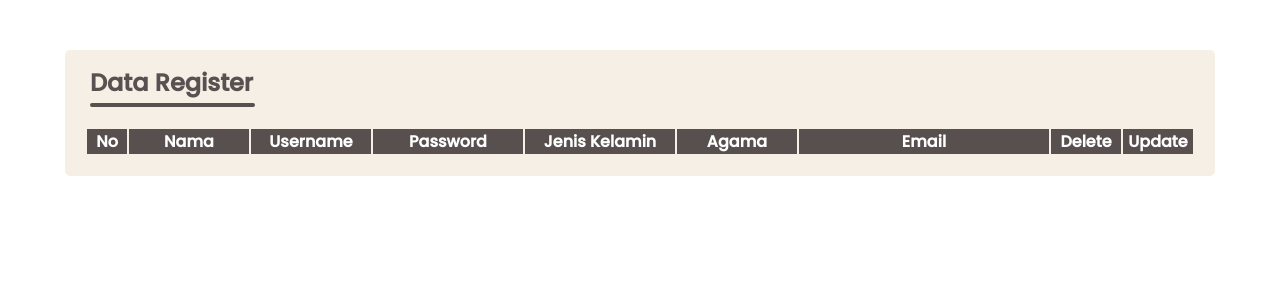
After one commit to Azzor-Aja/J-Pweb, a PHP site: page /php/table.php in a window 1280 px wide. The commit adds this page. Shown: the top 300 px of the page. Run offline with PHP 8.4, Linux system fonts and the light colour scheme; data that the repository does not hold is empty.

Commit message:
New Updates

```diff
--- a/css/pweb.css
+++ b/css/pweb.css
@@ -22,20 +22,31 @@
     width: 100%;
     display: flex;
     flex-direction: column;
-    margin-top: 100px;
+    justify-content: center;
+    align-items: center;
+    margin-top: 50px;
+}
+
+.data-in .content {
+    width: 1150px;
+    background-color: rgba(222, 196, 163, 0.27);
+    padding: 10px 0 20px 0;
+    border-radius: 5px;
 }
 
 .data-in .title {
     display: flex;
-    justify-content: center;
-    align-items: center;
+    align-items: start;
     flex-direction: column;
     margin-bottom: 5px;
+    margin : 5px 0 0 25px;
+    color: rgba(59, 54, 54, 0.850);
 }
 
 .data-in .garis {
-    padding: 2px 70px 2px 110px;
-    background-color: rgb(68, 70, 70);
+    margin-top: 3px;
+    padding: 2px 70px 2px 95px;
+    background-color: rgba(59, 54, 54, 0.850);
     border-radius: 10px;
 }
 
@@ -48,9 +59,9 @@
 th .fa-xmark {
     color: red;
     border: 3px solid rgb(249, 172, 172);
-    font-size: 20pt;
-    padding: 5px 10px 5px 10px;
-    margin: 5px 0 5px 0;
+    font-size: 18pt;
+    padding: 5px 8px 5px 8px;
+    margin: 10px 0 10px 0;
     border-radius: 10px;
     transition: 500ms ease-in-out;
 }
@@ -63,9 +74,9 @@ th .fa-xmark:hover {
 th .fa-plus {
     color: blue;
     border: 3px solid rgb(156, 156, 253);
-    font-size: 18pt;
-    padding: 5px 10px 5px 10px;
-    margin: 5px 0 5px 0;
+    font-size: 16pt;
+    padding: 5px 7px 5px 7px;
+    margin: 10px 0 10px 0;
     border-radius: 10px;
     transition: 500ms ease-in-out;
 }
--- /dev/null
+++ b/php/table.php
@@ -0,0 +1,64 @@
+<?php
+    include '../config/config.php';
+?>
+<!DOCTYPE html>
+<html lang="en">
+<head>
+    <meta charset="UTF-8">
+    <meta name="viewport" content="width=device-width, initial-scale=1.0">
+    <link rel="stylesheet" href="https://cdnjs.cloudflare.com/ajax/libs/font-awesome/6.5.1/css/all.min.css" integrity="sha512-DTOQO9RWCH3ppGqcWaEA1BIZOC6xxalwEsw9c2QQeAIftl+Vegovlnee1c9QX4TctnWMn13TZye+giMm8e2LwA==" crossorigin="anonymous" referrerpolicy="no-referrer" />
+    <link rel="stylesheet" href="../css/pweb.css">
+    <title>Form Tabel Sederhana</title>
+</head>
+<body>
+    <div class="data-all">
+        <div class="data">
+            <div class="data-in">
+                <div class="content">
+                    <h2 class="title">
+                        Data Register
+                        <div class="garis"></div>
+                    </h2>
+                    <div class="table">
+                        <table>
+                            <tr style="background-color:  rgba(59, 54, 54, 0.850); color: white;">
+                                <th width="40">No</th>
+                                <th width="120">Nama</th>
+                                <th width="120">Username</th>
+                                <th width="150">Password</th>
+                                <th width="150">Jenis Kelamin</th>
+                                <th width="120">Agama</th>
+                                <th width="250">Email</th>
+                                <th width="70">Delete</th>
+                                <th width="70">Update</th>
+                            </tr>
+                            <?php
+                            $no = 1;
+                            $mysqli = "SELECT * FROM siswa";
+                            $qry = mysqli_query($connect, $mysqli);
+                            while ($data = mysqli_fetch_array($qry)) {
+                            ?>
+                            <tr style="background-color: rgba(162, 173, 5, 0.224);">
+                                <th><?= $no++ ?></th>
+                                <th><?= $data["nama"] ?></th>
+                                <th><?= $data["username"] ?></th>
+                                <th><?= $data["pass"] ?></th>
+                                <th><?= $data["jenis_kelamin"] ?></th>
+                                <th><?= $data["agama"] ?></th>
+                                <th><?= $data["email"] ?></th>
+                            <?php
+                                $update = "SELECT * FROM siswa";
+                                $id = $data["no"];
+                            ?>
+                                <th><a href="../delete.php?id=<?= $id ?>"><i style="cursor: pointer;" class="fa-solid fa-xmark"></i></a></th>
+                                <th><a href="../update.php?id=<?= $id ?>"><i style="cursor: pointer;"  class="fa-solid fa-plus"></i></a></th>
+                            </tr>
+                            <?php } ?>
+                        </table>
+                    </div>
+                </div>
+            </div>
+        </div>
+    </div>
+</body>
+</html>
```
Also changed, not shown: delete.php (+12 -0 lines), index.php (deleted, +0 -140 lines), php/pweb.php (deleted, +0 -62 lines), register.php (added, +75 -0 lines), update.php (added, +81 -0 lines).
